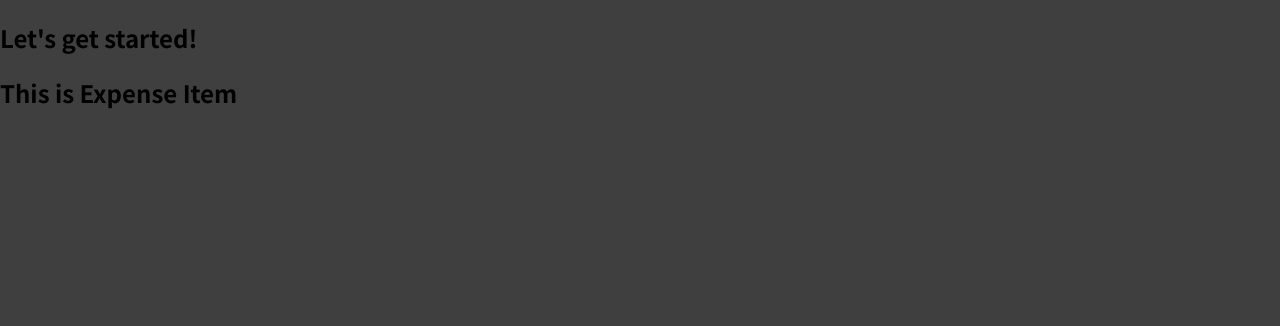
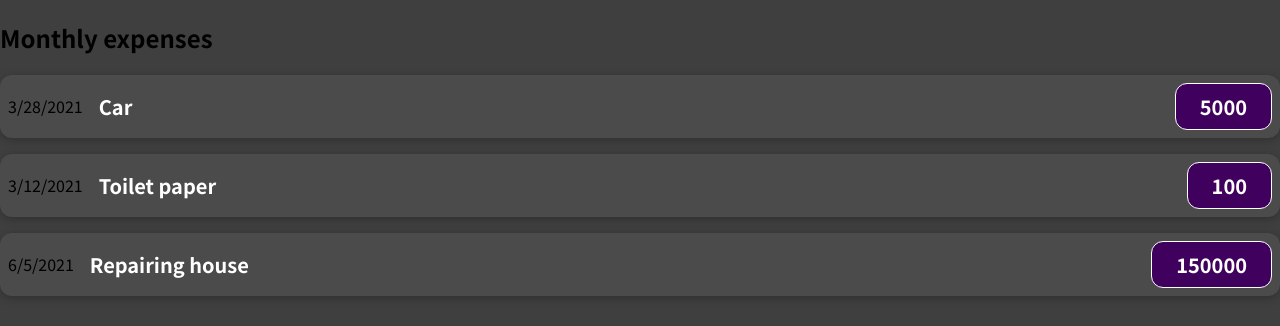
Before and after one commit to borelkoumo/react-expenses-tracker, a JavaScript app: page / in a window 1280 px wide. Shown: the top 326 px of the page. Built offline with nearby package versions, Linux system fonts and the light colour scheme.

Commit message:
36. Pqssing data via props

```diff
--- a/src/App.js
+++ b/src/App.js
@@ -1,14 +1,34 @@
 import ExpenseItem from "./components/ExpenseItem";
 
 function App() {
-  const root = document.getElementById("root");
-  const para = document.createElement("p");
-  para.textContent = "THis is me";
-  root.append(para);
+  const expenses = [
+    {
+      id: 1,
+      title: "Car",
+      date: new Date(2021, 2, 28),
+      amount: 5000,
+    },
+    {
+      id: 2,
+      title: "Toilet paper",
+      date: new Date(2021, 2, 12),
+      amount: 100,
+    },
+    {
+      id: 3,
+      title: "Repairing house",
+      date: new Date(2021, 5, 5),
+      amount: 150000,
+    },
+  ];
+  let eList = [];
+  expenses.forEach((element) => {
+    eList.push(<ExpenseItem data={element}></ExpenseItem>);
+  });
   return (
     <div>
-      <h2>Let's get started!</h2>
-      <ExpenseItem></ExpenseItem>
+      <h2>Monthly expenses</h2>
+      {eList}
     </div>
   );
 }
--- /dev/null
+++ b/src/components/ExpenseItem.css
@@ -0,0 +1,56 @@
+.expense-item {
+  display: flex;
+  justify-content: space-between;
+  align-items: center;
+  box-shadow: 0 2px 8px rgba(0, 0, 0, 0.25);
+  padding: 0.5rem;
+  margin: 1rem 0;
+  border-radius: 12px;
+  background-color: #4b4b4b;
+}
+
+.expense-item__description {
+  display: flex;
+  flex-direction: column;
+  gap: 1rem;
+  align-items: flex-end;
+  flex-flow: column-reverse;
+  justify-content: flex-start;
+  flex: 1;
+}
+
+.expense-item h2 {
+  color: #3a3a3a;
+  font-size: 1rem;
+  flex: 1;
+  margin: 0 1rem;
+  color: white;
+}
+
+.expense-item__price {
+  font-size: 1rem;
+  font-weight: bold;
+  color: white;
+  background-color: #40005d;
+  border: 1px solid white;
+  padding: 0.5rem;
+  border-radius: 12px;
+}
+
+@media (min-width: 580px) {
+  .expense-item__description {
+    flex-direction: row;
+    align-items: center;
+    justify-content: flex-start;
+    flex: 1;
+  }
+
+  .expense-item__description h2 {
+    font-size: 1.25rem;
+  }
+
+  .expense-item__price {
+    font-size: 1.25rem;
+    padding: 0.5rem 1.5rem;
+  }
+}
--- a/src/components/ExpenseItem.js
+++ b/src/components/ExpenseItem.js
@@ -1,4 +1,16 @@
-function ExpenseItem() {
-  return <h2>This is Expense Item</h2>;
+import "./ExpenseItem.css";
+
+function ExpenseItem(props) {
+  const { id, title, date, amount } = props.data;
+
+  return (
+    <div className="expense-item">
+      <div>{date.toLocaleDateString()}</div>
+      <div className="expense-item__description">
+        <h2>{title}</h2>
+        <div className="expense-item__price">{amount}</div>
+      </div>
+    </div>
+  );
 }
 export default ExpenseItem;
```
Also changed, not shown: 1 other file (tests, documents, lock files or other folders).
